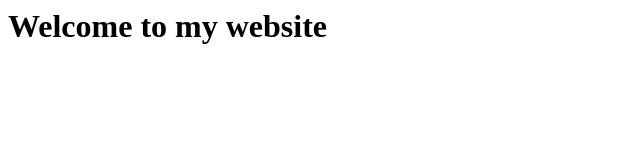
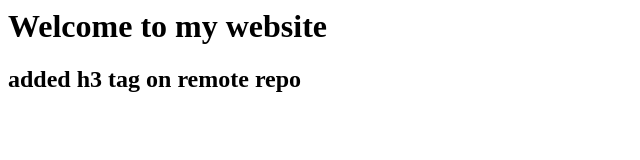
Before and after one commit to harshbhandari00/My-first-web, a plain HTML site: page index.html in a window 1280 px wide. Shown: the whole page, without its empty margins (0-640 px from the left). Drawn offline with Linux system fonts and the light colour scheme.

Commit message:
Update index.html

```diff
--- a/index.html
+++ b/index.html
@@ -6,5 +6,6 @@
   </head>
   <body>
     <h1> Welcome to my website </h1>
+    <h2> added h3 tag on remote repo </h2>
   </body>
 </html>
```
